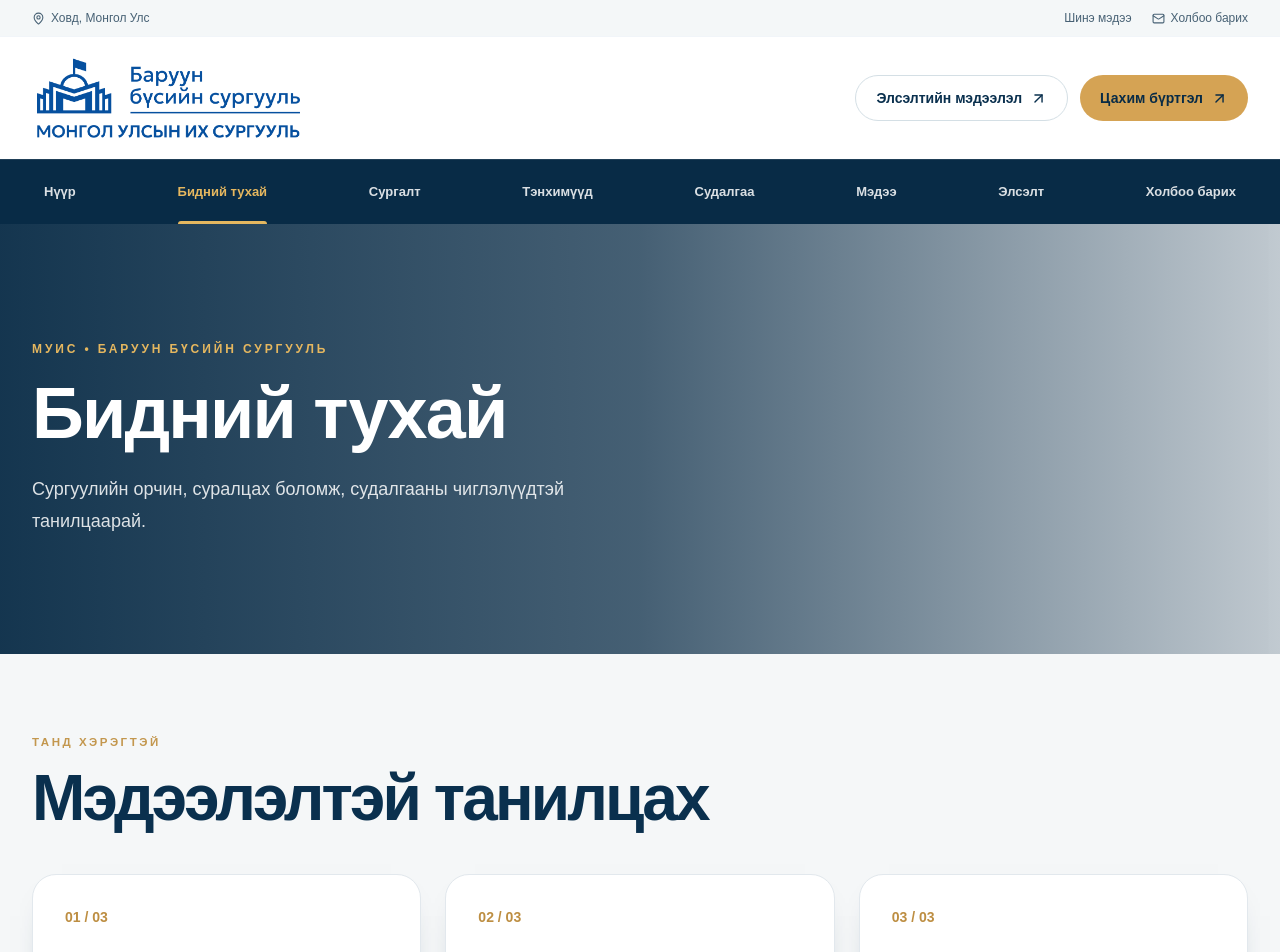
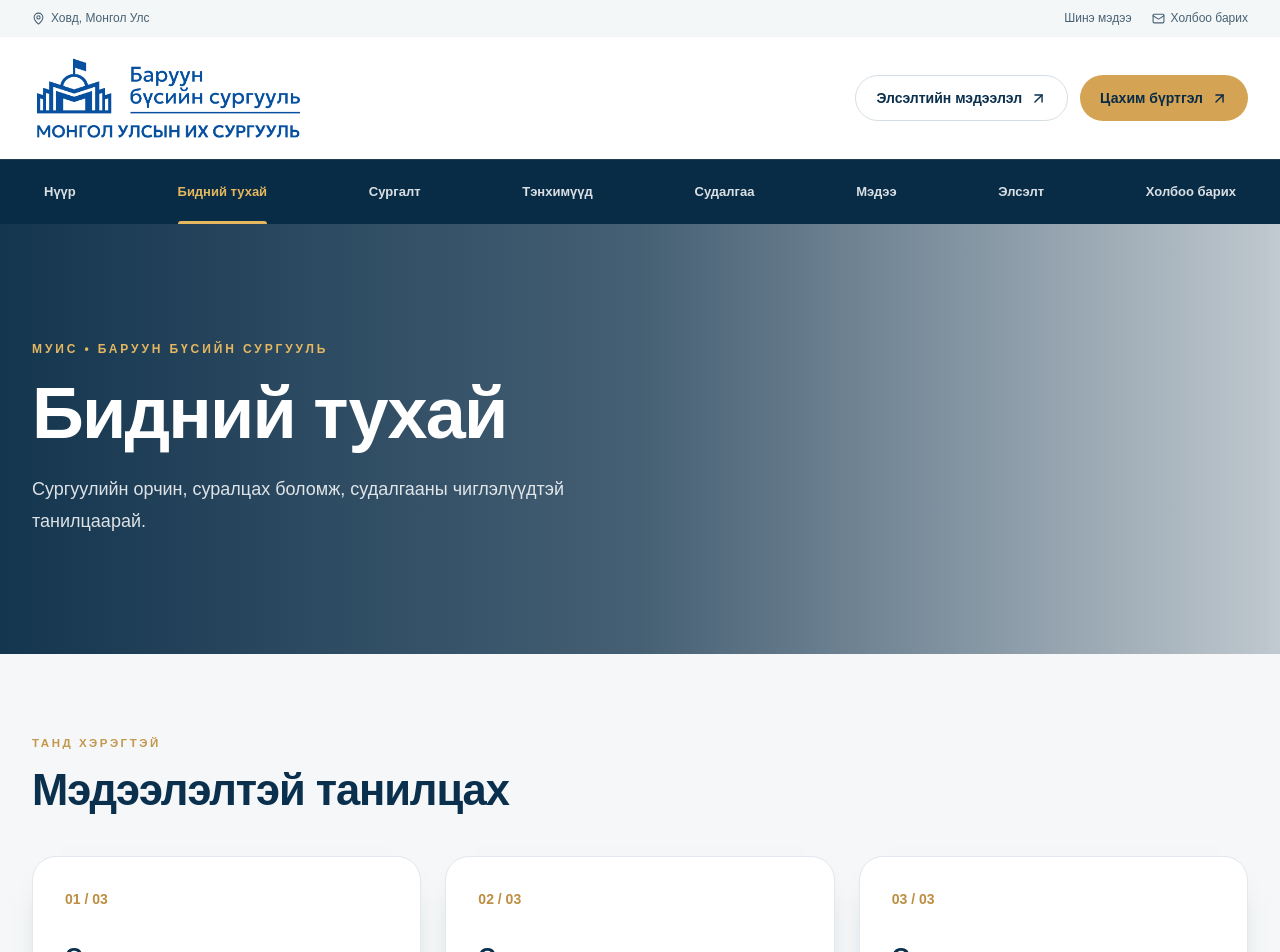
Before and after one commit to amarbatdelgermaa-cell/university-one, a Next.js app: page /about in a window 1280 px wide. Shown: the top 952 px of the page. Built offline with nearby package versions, Linux system fonts and the light colour scheme.

Commit message:
Refine visual hierarchy and consistent typography in app/globals.css

```diff
--- a/app/globals.css
+++ b/app/globals.css
@@ -1,12 +1,12 @@
 @import "tailwindcss";
 :root { --background:#f7f8f8; --foreground:#183249; }
 @theme inline { --color-background:var(--background); --color-foreground:var(--foreground); --font-sans:Arial,Helvetica,sans-serif; }
-html {scroll-behavior:smooth}
-body {background:var(--background);color:var(--foreground);font-family:Arial,Helvetica,sans-serif}
+html {scroll-behavior:smooth;font-size:16px}
+body {background:var(--background);color:var(--foreground);font-family:Arial,Helvetica,sans-serif;line-height:1.65;-webkit-font-smoothing:antialiased}
 ::selection {background:#e5b75f;color:#082b46}
 a:focus-visible,button:focus-visible,summary:focus-visible {outline:3px solid #e5b75f;outline-offset:3px}
 .site-kicker {font-size:.72rem;font-weight:800;letter-spacing:.22em;text-transform:uppercase;color:#c3974e}
-.site-title {font-size:clamp(2.4rem,5vw,4.5rem);line-height:1.1;letter-spacing:-.045em;font-weight:900;color:#0a304e}
+.site-title {font-size:clamp(2rem,3.4vw,3.25rem);line-height:1.17;letter-spacing:-.025em;font-weight:800;color:#0a304e}
 .site-card {border:1px solid #e2e8ed;border-radius:1.5rem;background:#fff;box-shadow:0 12px 35px -30px #082b46}
 .site-card:hover {box-shadow:0 24px 45px -28px #082b46}
 @media(prefers-reduced-motion:reduce){html{scroll-behavior:auto}*,*::before,*::after{transition-duration:.01ms!important;animation-duration:.01ms!important}}
```
